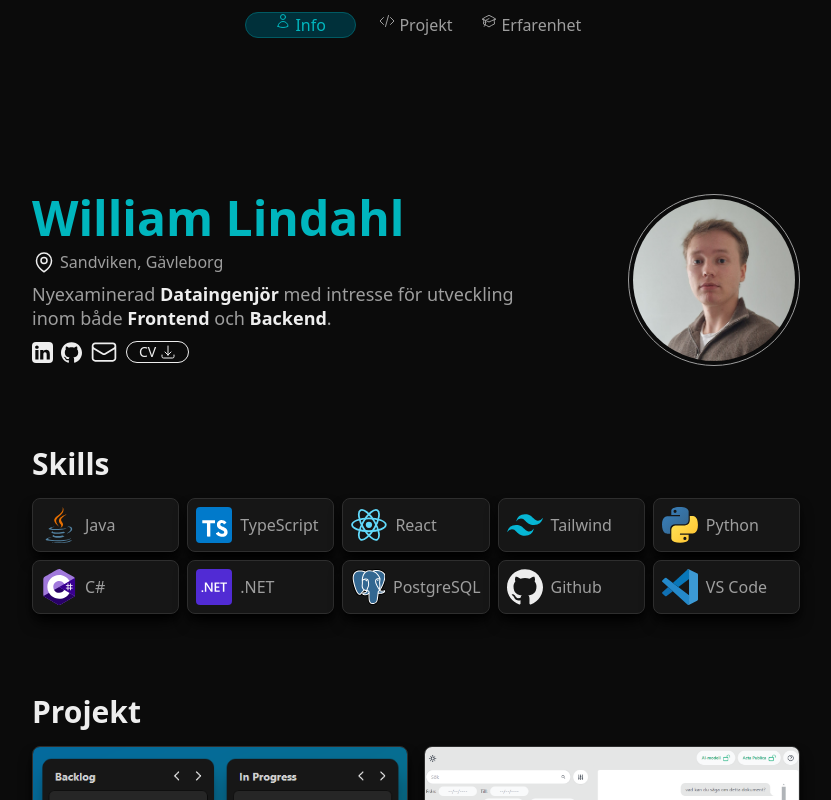
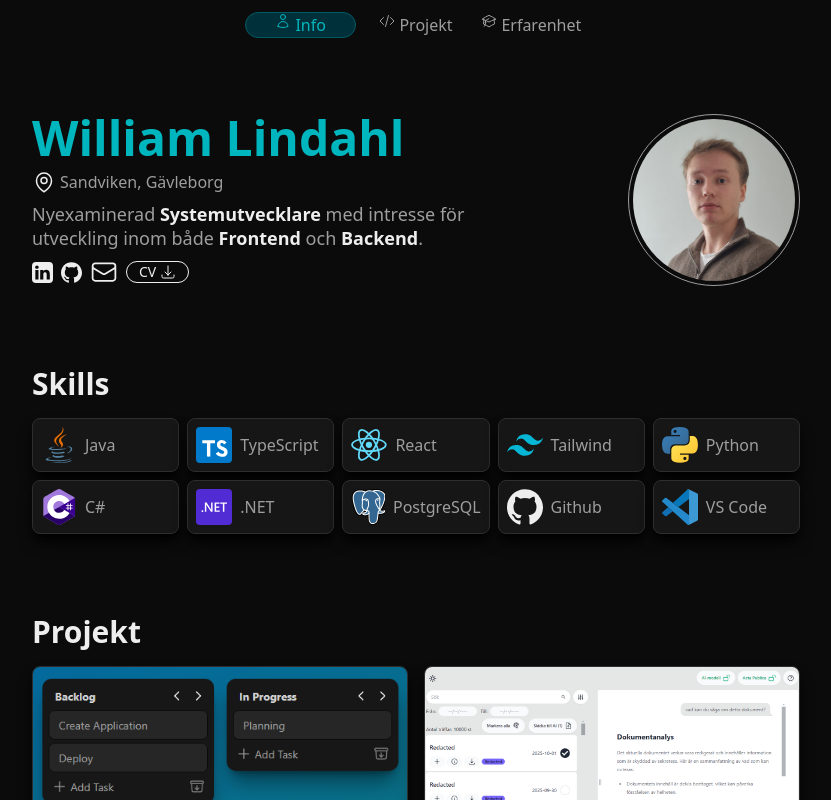
Before and after one commit to Williamlindahl03/portfolio, a React (Vite) app in the folder william-lindahl-portfolio/: page / in a window 1280 px wide. Shown: the top 800 px of the page, without its empty margins (224-1055 px from the left). Built offline with nearby package versions, Linux system fonts and the light colour scheme.

Commit message:
fixed download button for Resume

```diff
--- a/william-lindahl-portfolio/src/about/About.tsx
+++ b/william-lindahl-portfolio/src/about/About.tsx
@@ -7,7 +7,7 @@ function About() {
 
   return (
     <>
-        <div id="about" className="flex flex-col items-center sm:flex-row-reverse sm:justify-between sm:items-start gap-4 flex-nowrap item-left mt-10 sm:mt-40">
+        <div id="about" className="flex flex-col items-center sm:flex-row-reverse sm:justify-between sm:items-start gap-4 flex-nowrap item-left mt-10 sm:mt-20">
             <div className="flex flex-col items-end">
                 <img className="min-w-[172px] h-[172px] rounded-full grow sm:rotate-y-180 p-1 border border-muted" src={profile}/>
             </div>
@@ -17,7 +17,7 @@ function About() {
                         <LocationIcon /><p className='text-muted group-hover:text-strong'>Sandviken, Gävleborg</p>
                     </a>
                 <h2 className='text-lg max-w-[250px] xs:max-w-[350px] sm:max-w-[500px] text-muted leading-6 [&_b]:text-strong'>
-                    Nyexaminerad <b>Dataingenjör</b> med intresse för utveckling inom
+                    Nyexaminerad <b>Systemutvecklare</b> med intresse för utveckling inom
                     både <b>Frontend</b> och <b>Backend</b>.
                 </h2>
                 <Socials />
--- a/william-lindahl-portfolio/src/about/Socials.tsx
+++ b/william-lindahl-portfolio/src/about/Socials.tsx
@@ -1,6 +1,15 @@
+import { useState } from "react";
 import { DownloadIcon, EmailIcon, GithubIcon, LinkedInIcon } from "../svgs/svgs";
 
 function Socials() {
+
+  const [copied, setCopied] = useState(false);
+
+  function handleCopy() {
+    navigator.clipboard.writeText("williamlindahl03@gmail.com");
+    setCopied(true);
+    setTimeout(() => setCopied(false), 2000); // Reset after 2 seconds
+  }
 
   return (
     <div className="flex flex-row gap-2 items-center">
@@ -10,11 +19,16 @@ function Socials() {
       <a className="hover:opacity-80" target="_blank" href='https://github.com/Williamlindahl03?tab=repositories'>
         <GithubIcon width="21" />
       </a>
-      <button className="hover:opacity-80" onClick={() => {navigator.clipboard.writeText("williamlindahl03@gmail.com")}}>
-        <EmailIcon width="28" />
-      </button>
-      <a href='/src/assets/william_lindahl_cv.pdf' download='william_lindahl_cv' className=" h-min text-strong text-sm px-3 rounded-full  border-1 border-strong flex flex-row gap-1 items-center hover:bg-strong hover:text-bgPrimary ">
+      <div className="h-[28px] relative">
+        <button className="hover:opacity-80 cursor-pointer" onClick={() => handleCopy()}>
+          <EmailIcon width="28" />
+        </button>
+        {copied ? <div className="absolute -bottom-9 text-muted text-nowrap bg-bgTertiary px-2 py-1 rounded-lg"><p>Copied!</p></div> : null}
+      </div>
+
+      <a href='william_lindahl_cv.pdf' download='william_lindahl_cv' className=" h-min text-strong text-sm px-3 rounded-full  border-1 border-strong flex flex-row gap-1 items-center hover:bg-strong hover:text-bgPrimary transition-colors duration-200">
         <p>CV</p><DownloadIcon width="16"/>
+
       </a>
     </div>
   )
--- a/william-lindahl-portfolio/src/header/Header.tsx
+++ b/william-lindahl-portfolio/src/header/Header.tsx
@@ -50,7 +50,7 @@ function Header() {
 
     return (
         <div className={`sticky top-2 z-100`}>
-            <div className={`w-[350px] max-w-full gap-1 m-auto grid auto-cols-fr grid-flow-col text-muted p-1 *:truncate rounded-full transition-all duration-200 overflow-hidden ${scrolled ? "outline outline-bgTertiary bg-bgSecondary/70 backdrop-blur-xl shadow-lg shadow-black" : "py-1 outline-bgTertiary/0 shadow-none"}`}>
+            <div className={`max-w-[350px] w-full gap-1 m-auto grid auto-cols-fr grid-flow-col text-muted p-1 *:truncate rounded-full transition-all duration-200 overflow-hidden ${scrolled ? "outline outline-bgTertiary bg-bgSecondary/100 backdrop-blur-xl shadow-lg shadow-black" : "py-1 outline-bgTertiary/0 shadow-none"}`}>
                 <button onClick={() => scroll({top: 0, behavior: 'smooth'})}
                         className={`transition-all border border-black/0 duration-400 flex-1 flex flex-row item-center gap-1 justify-center rounded-full cursor-pointer ${active === "about" ? "text-primary hover:text-primary border border-secondary bg-tertiary" : "hover:text-strong"}`}><AboutIcon width='16'/>Info</button>
                 <button onClick={() => scrollToElement("projects")}
```
Also changed, not shown: 2 other files (tests, documents, lock files or other folders).
